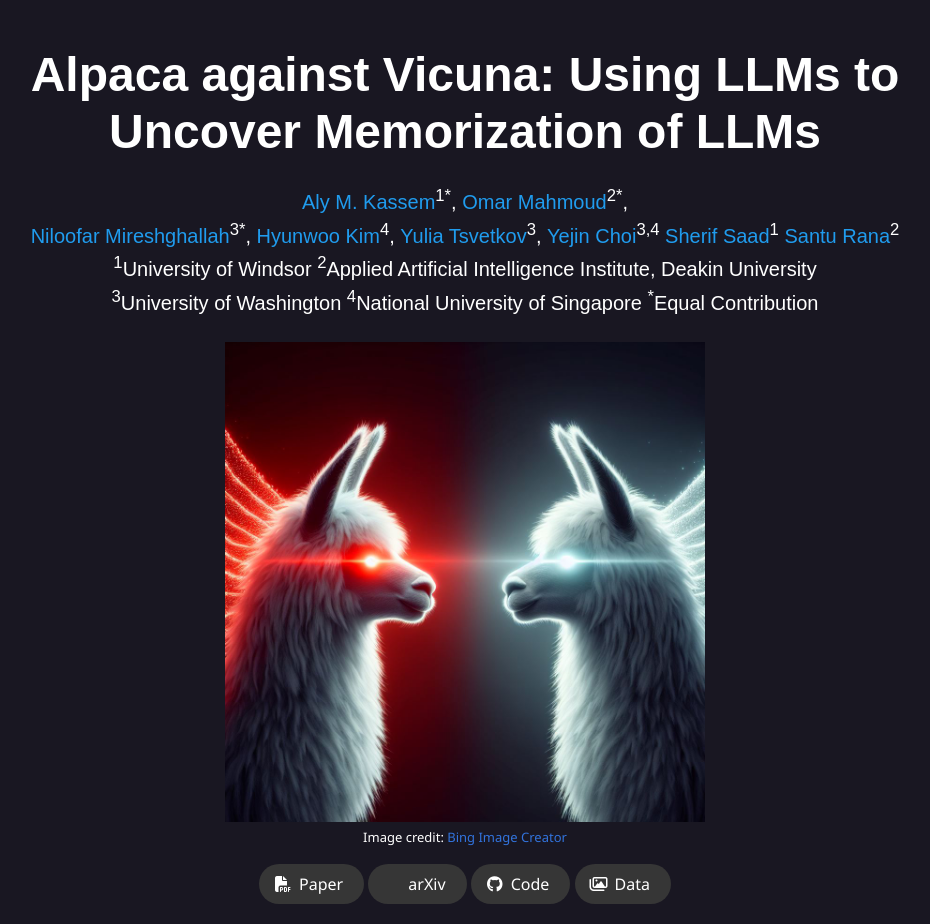
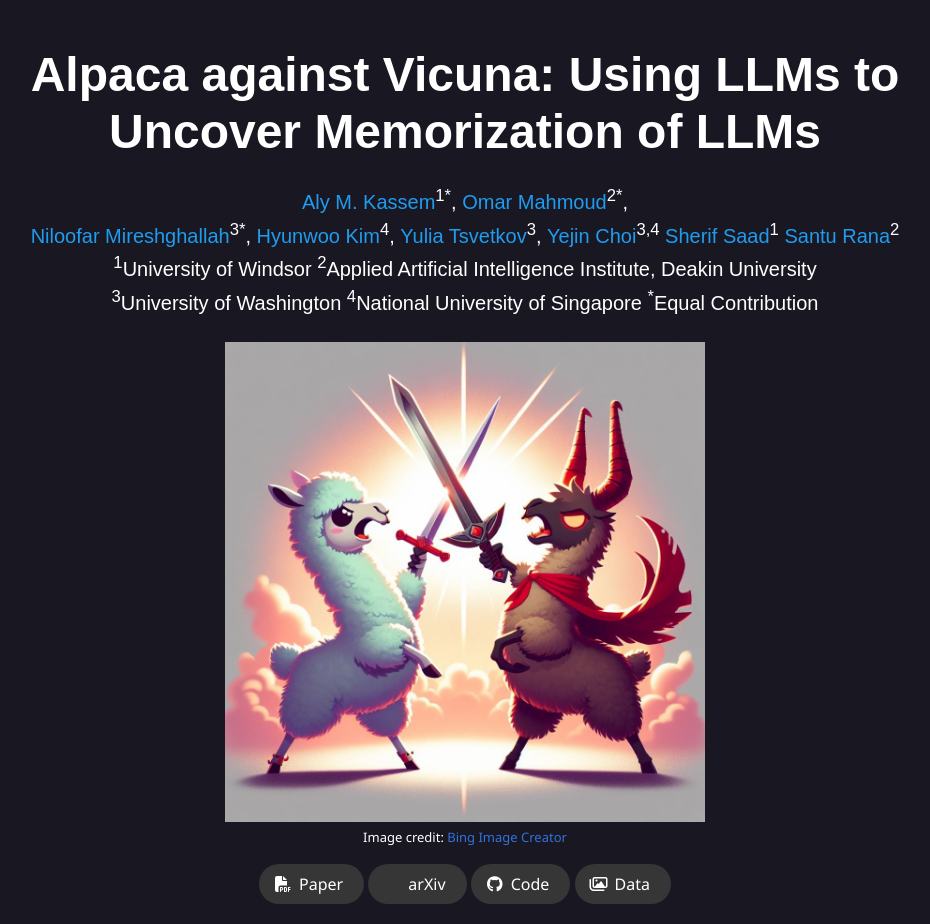
Before and after one commit to OmarMohammed88/ift_mem.github.io, a plain HTML site: page index.html in a window 1280 px wide. Shown: the top 924 px of the page, without its empty margins (175-1105 px from the left). Drawn offline with nearby package versions, Linux system fonts and the light colour scheme; some icons are missing; a web font is replaced by a local one.

Commit message:
Update index.html

```diff
--- a/index.html
+++ b/index.html
@@ -95,7 +95,7 @@
         </br>
           <!--Centered Image Start-->
           <div style="text-align: center;">
-            <img src="./static/images/page_img.jpeg" alt="" style="width:50%;height:50%;" class="center">
+            <img src="./static/images/0bd28a56-e9b2-44da-844a-b90bad9e7c37.jpeg" alt="" style="width:50%;height:50%;" class="center">
             <figcaption style="font-size: small;">Image credit: <a href="https://www.bing.com/create">Bing Image Creator</a></figcaption>
             <!-- <figcaption style="font-size: small;">Image credit: <a href="https://www.bing.com/create">Bing Image Creator</a> and <a href="https://en.wikipedia.org/wiki/To_be,_or_not_to_be">Shakespeare's Hamlet</a></figcaption> -->
           </figure>
```
